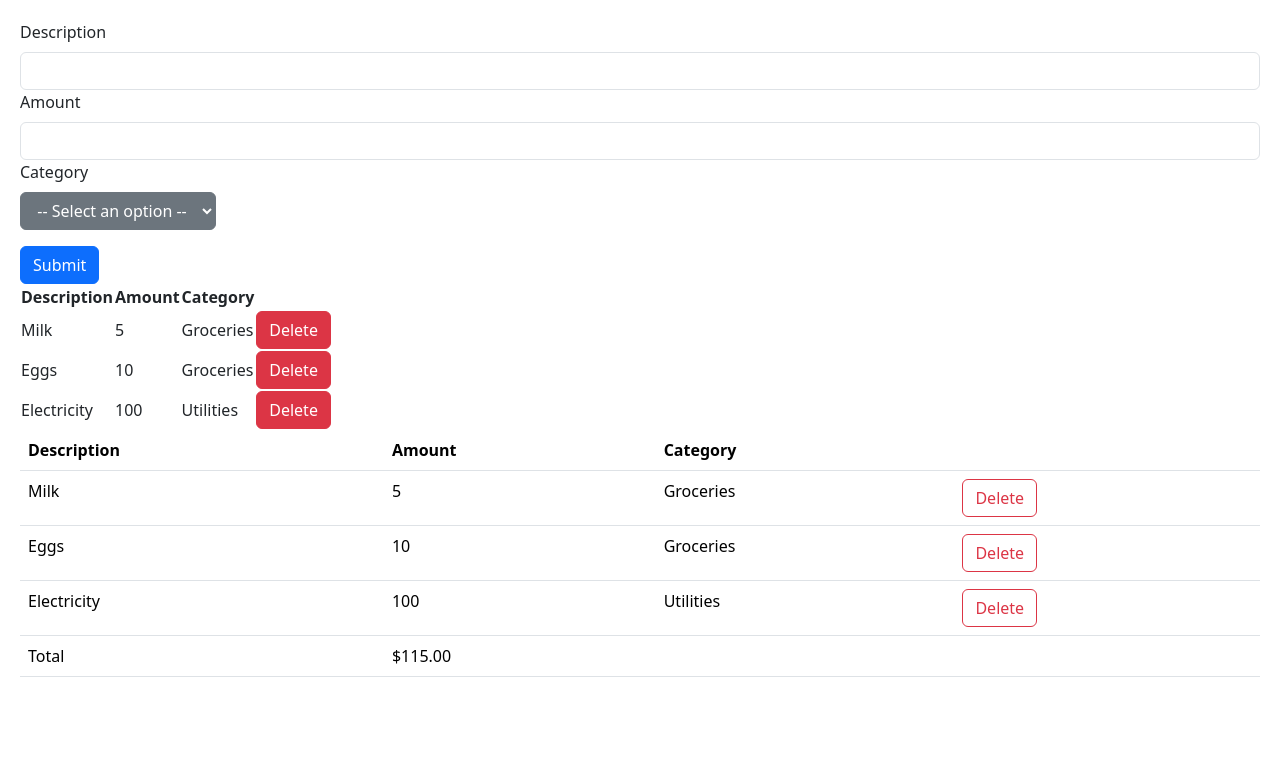
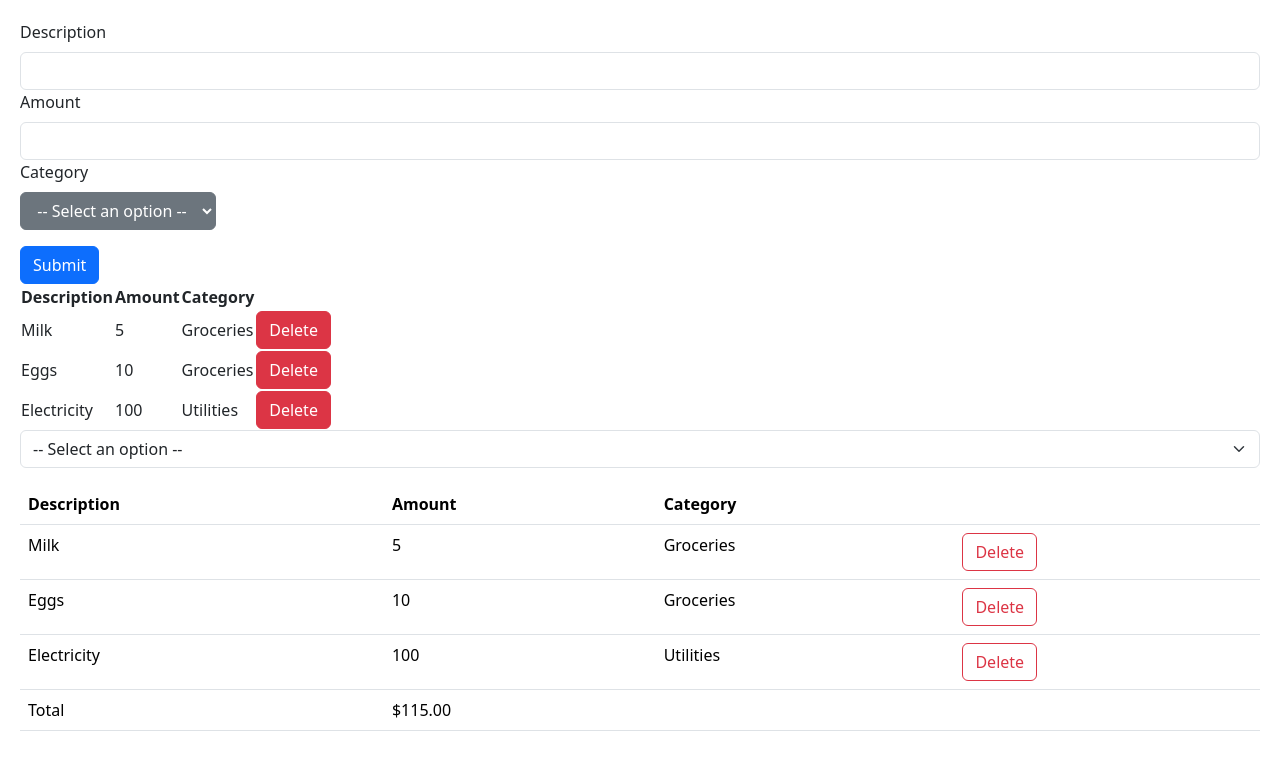
Before and after one commit to zephyr942/reacttutorial, a React app: page / in a window 1280 px wide. Shown: the top 770 px of the page. Built offline with nearby package versions, Linux system fonts and the light colour scheme; the HTML template or start-up script is replaced by a standard one.

Commit message:
4-12 Building ExpenseFilter

```diff
--- a/src/App.tsx
+++ b/src/App.tsx
@@ -12,10 +12,12 @@ import ExpandableText from "./components/ExpandableText";
 import Form from "./components/Form";
 import ExpenseTracker from "./ExpenseTracker/components/ExpenseTracker";
 import ExpenseList from "./ExpenseTracker/components/ExpenseList";
+import ExpenseFilter from "./ExpenseTracker/components/ExpenseFilter";
 
 function App() {
   function handleClick() {}
 
+  const [selectedCategory, setSelectedCatgory] = useState("");
   const [expenses, setExpenses] = useState([
     {
       id: 1,
@@ -27,6 +29,10 @@ function App() {
     { id: 3, description: "Electricity", amount: 100, category: "Utilities" },
   ]);
 
+  const visibleExpenses = selectedCategory
+    ? expenses.filter((expense) => expense.category === selectedCategory)
+    : expenses;
+
   // const onDelete = (selectItem: FormData) => {
   //   setExpenses(expenses.filter((expense) => expense.id !== selectItem.id));
   // };
@@ -34,8 +40,13 @@ function App() {
   return (
     <>
       <ExpenseTracker />
+      <div className="mb-3">
+        <ExpenseFilter
+          onSelectCategory={(category) => setSelectedCatgory(category)}
+        />
+      </div>
       <ExpenseList
-        expenses={expenses}
+        expenses={visibleExpenses}
         onDelete={(id) =>
           setExpenses(expenses.filter((expense) => expense.id !== id))
         }
--- /dev/null
+++ b/src/ExpenseTracker/components/ExpenseFilter.tsx
@@ -0,0 +1,29 @@
+import React from "react";
+
+interface Props {
+  onSelectCategory: (category: string) => void;
+}
+
+const ExpenseFilter = ({ onSelectCategory }: Props) => {
+  return (
+    <select
+      className="form-select"
+      onChange={(e) => onSelectCategory(e.target.value)}
+    >
+      <option value="" disabled selected hidden>
+        -- Select an option --
+      </option>
+      <option value="Groceries" className="dropdown-item">
+        Groceries
+      </option>
+      <option value="Utilities" className="dropdown-item">
+        Utilities
+      </option>
+      <option value="Entertainment" className="dropdown-item">
+        Entertainment
+      </option>
+    </select>
+  );
+};
+
+export default ExpenseFilter;
```
